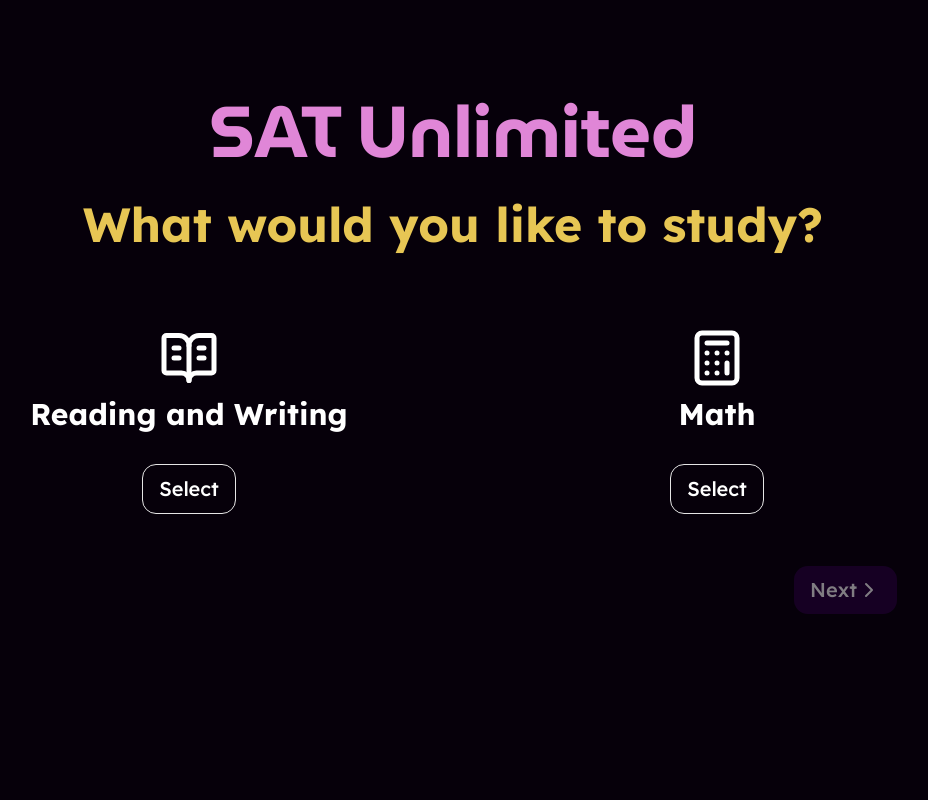
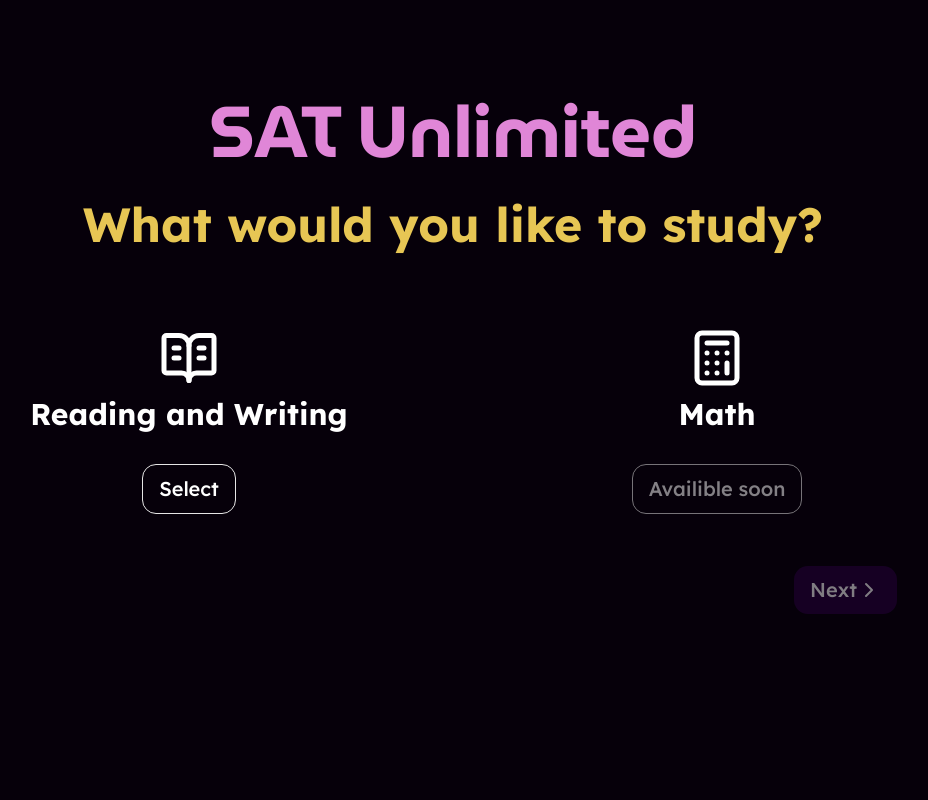
Before and after one commit to kshau/sat-unlimited, a Next.js app: page / in a window 1280 px wide. Shown: the top 800 px of the page, without its empty margins (187-1115 px from the left). Built offline with nearby package versions, Linux system fonts and the light colour scheme.

Commit message:
temporarily disabled math

```diff
--- a/src/app/page.jsx
+++ b/src/app/page.jsx
@@ -94,8 +94,9 @@ export default function Home() {
                 <span className="text-3xl font-bold mt-2">
                   Math
                 </span>
-                <Button variant="outline" className={`mt-8 ${selectedQuestionSubcats.includes("math") ? "bg-accent text-accent-foreground" : ""}`} onClick={() => {toggleSelectedSubcat("math")}}>
-                  {selectedQuestionSubcats.includes("math") ? "Selected" : "Select"}
+                <Button variant="outline" className={`mt-8 flex ${selectedQuestionSubcats.includes("math") ? "bg-accent text-accent-foreground" : ""}`} onClick={() => {toggleSelectedSubcat("math")}} disabled>
+                  {/* {selectedQuestionSubcats.includes("math") ? "Selected" : "Select"} */}
+                  Availible soon
                 </Button>
               </div>
             </div>
```
